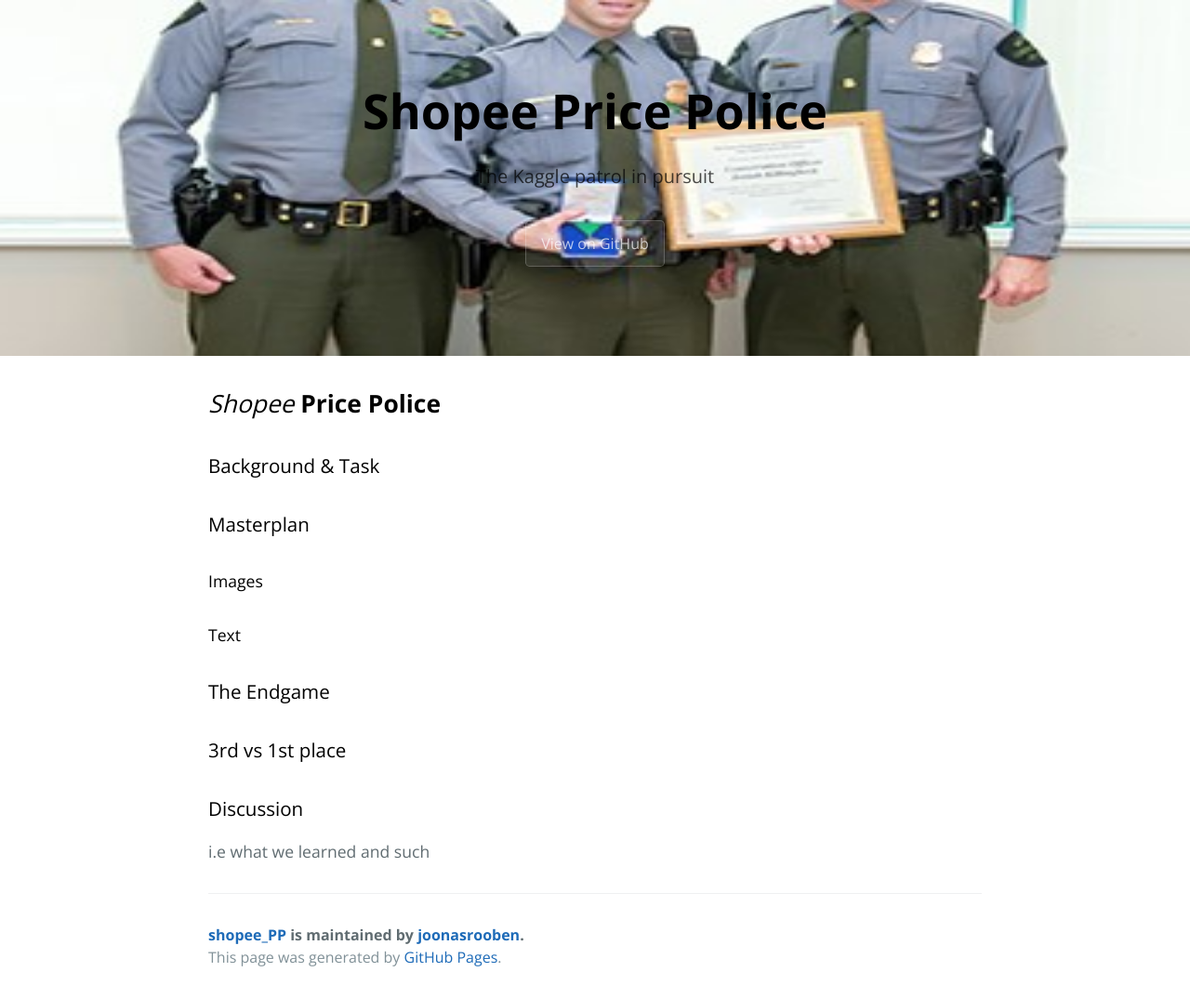
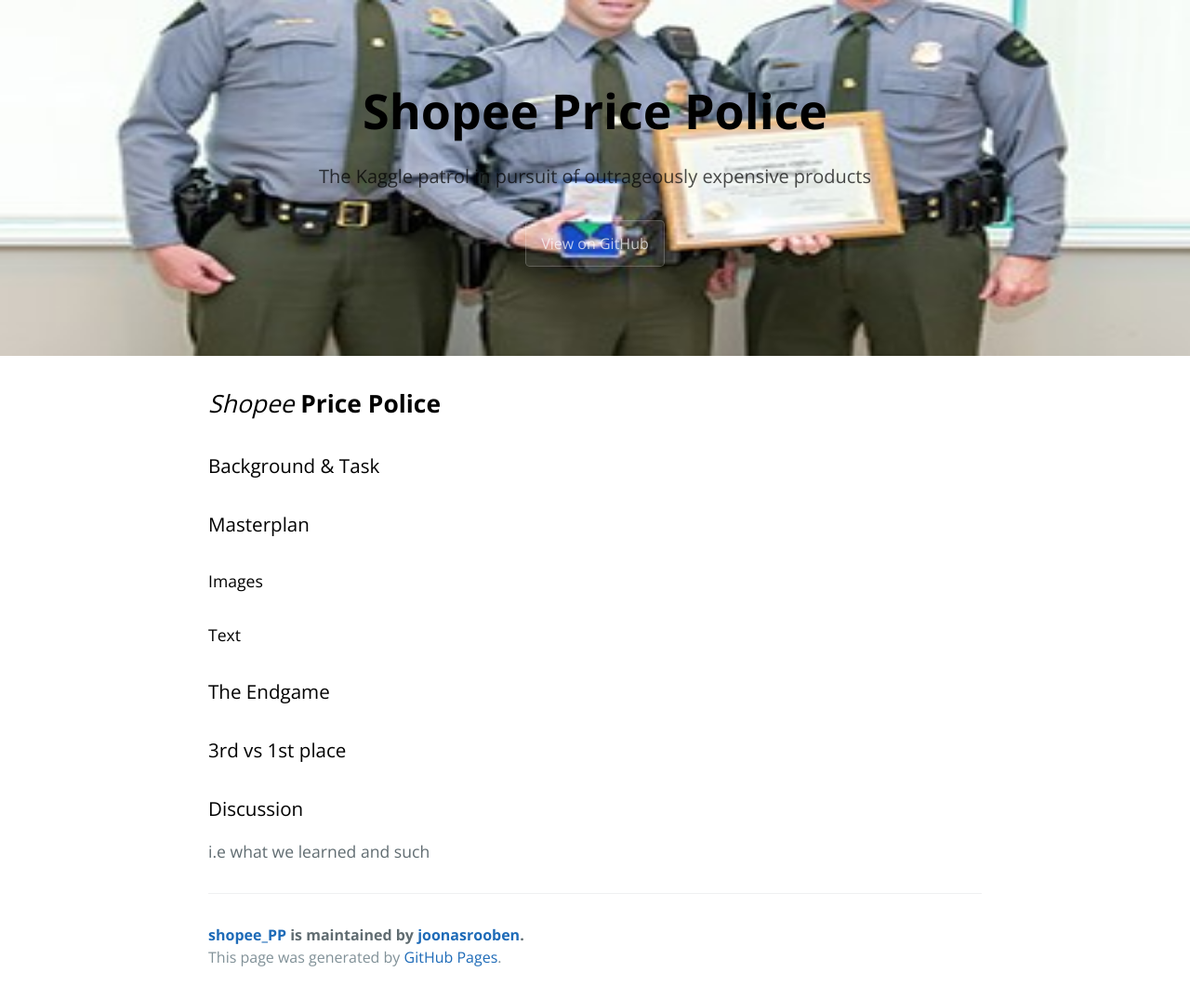
Before and after one commit to joonasrooben/shopee_PP, a Jekyll site: the page built from index.md, in a window 1280 px wide. Shown: the whole page at 93% size. Built offline with Jekyll 4.4.1, drawn with Linux system fonts in a browser that asks for light colours; our own code applies the rules of GitHub Pages for plain Markdown files.

Commit message:
Update _config.yml

```diff
--- a/_config.yml
+++ b/_config.yml
@@ -1,6 +1,6 @@
 
 title: Shopee Price Police
-description: "The Kaggle patrol in pursuit"
+description: "The Kaggle patrol in pursuit of outrageously expensive products"
 show_downloads: false
 google_analytics:
 theme: jekyll-theme-cayman
```
